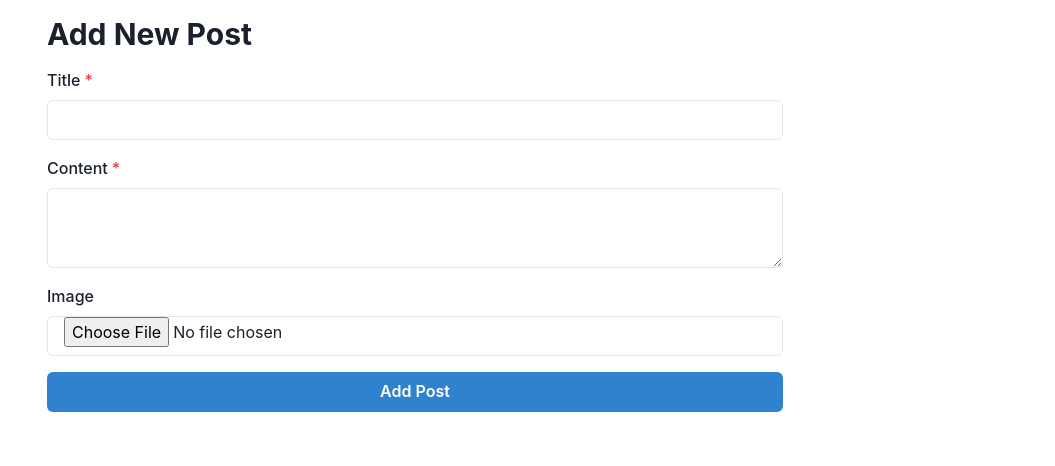
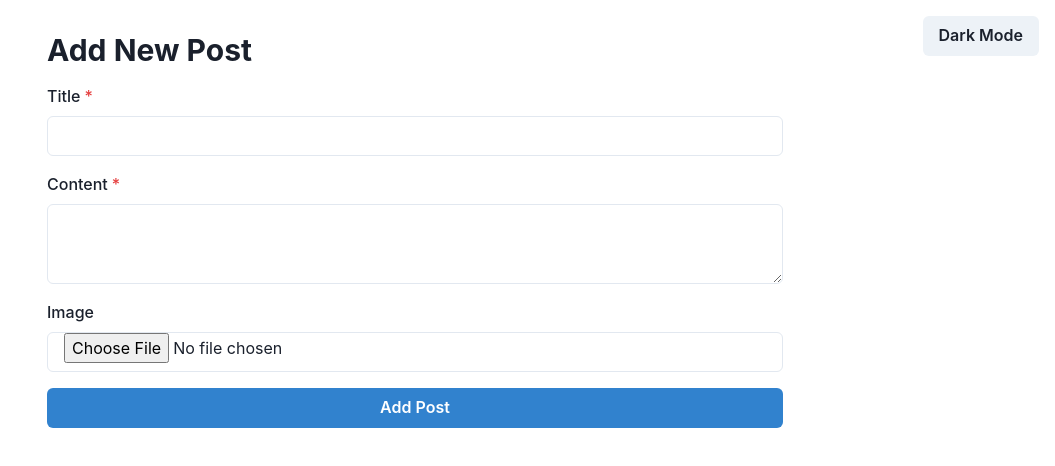
Before and after one commit to GPT-Engineer-App-Dev/serene-scrolls, a React (Vite) app: page /add-post in a window 1280 px wide. Shown: the top 466 px of the page, without its empty margins (225-1280 px from the left). Built offline with nearby package versions, Linux system fonts and the light colour scheme.

Commit message:
Added dark mode feature with a toggle button for the personal blog website.

```diff
--- a/src/main.jsx
+++ b/src/main.jsx
@@ -1,7 +1,7 @@
 import React from "react";
 import ReactDOM from "react-dom/client";
 import App from "./App.jsx";
-import { ChakraProvider, extendTheme } from "@chakra-ui/react";
+import { ChakraProvider, extendTheme, useColorMode, Button } from "@chakra-ui/react";
 
 const colors = {
   brand: {
@@ -11,11 +11,26 @@ const colors = {
   },
 };
 
-const theme = extendTheme({ colors });
+const config = {
+  initialColorMode: "light",
+  useSystemColorMode: false,
+};
+
+const theme = extendTheme({ colors, config });
+
+const ColorModeSwitcher = () => {
+  const { colorMode, toggleColorMode } = useColorMode();
+  return (
+    <Button onClick={toggleColorMode} position="fixed" top="1rem" right="1rem">
+      {colorMode === "light" ? "Dark Mode" : "Light Mode"}
+    </Button>
+  );
+};
 
 ReactDOM.createRoot(document.getElementById("root")).render(
   <React.StrictMode>
     <ChakraProvider theme={theme}>
+      <ColorModeSwitcher />
       <App />
     </ChakraProvider>
   </React.StrictMode>
--- a/src/pages/AddPost.jsx
+++ b/src/pages/AddPost.jsx
@@ -1,5 +1,5 @@
 import { useState } from "react";
-import { Box, Button, Container, FormControl, FormLabel, Heading, Input, Textarea, VStack } from "@chakra-ui/react";
+import { Box, Button, Container, FormControl, FormLabel, Heading, Input, Textarea, VStack, useColorModeValue } from "@chakra-ui/react";
 import { useNavigate } from "react-router-dom";
 
 const AddPost = () => {
@@ -17,7 +17,7 @@ const AddPost = () => {
   };
 
   return (
-    <Container maxW="container.md" mt={4}>
+    <Container maxW="container.md" mt={4} bg={useColorModeValue("white", "gray.800")} p={4} borderRadius="lg">
       <Heading as="h2" size="lg" mb={4}>Add New Post</Heading>
       <Box as="form" onSubmit={handleSubmit}>
         <VStack spacing={4}>
--- a/src/pages/Index.jsx
+++ b/src/pages/Index.jsx
@@ -1,4 +1,4 @@
-import { Box, Container, Flex, Heading, Link, Text, VStack, HStack, Spacer, Divider, Button } from "@chakra-ui/react";
+import { Box, Container, Flex, Heading, Link, Text, VStack, HStack, Spacer, Divider, Button, useColorModeValue } from "@chakra-ui/react";
 import { useEffect, useState } from "react";
 import { Link as RouterLink } from "react-router-dom";
 import { FaTwitter, FaFacebook, FaInstagram } from "react-icons/fa";
@@ -12,7 +12,7 @@ const Index = () => {
   }, []);
   return (
     <Container maxW="container.xl" p={0}>
-      <Flex as="nav" bg="gray.800" color="white" p={4} justifyContent="space-between" alignItems="center">
+      <Flex as="nav" bg={useColorModeValue("gray.800", "gray.200")} color={useColorModeValue("white", "black")} p={4} justifyContent="space-between" alignItems="center">
         <Heading size="md">My Blog</Heading>
         <HStack spacing={4}>
           <Link as={RouterLink} to="/">Home</Link>
@@ -32,7 +32,7 @@ const Index = () => {
           ))}
         </Box>
 
-        <Box flex="1" p={4} bg="gray.50" borderRadius="lg" ml={{ md: 4 }}>
+        <Box flex="1" p={4} bg={useColorModeValue("gray.50", "gray.700")} borderRadius="lg" ml={{ md: 4 }}>
           <Heading as="h3" size="md" mb={4}>Recent Posts</Heading>
           <VStack align="start" spacing={2}>
             {posts.slice(0, 5).map((post, index) => (
@@ -51,7 +51,7 @@ const Index = () => {
         </Box>
       </Flex>
 
-      <Box as="footer" bg="gray.800" color="white" p={4} mt={4}>
+      <Box as="footer" bg={useColorModeValue("gray.800", "gray.200")} color={useColorModeValue("white", "black")} p={4} mt={4}>
         <Flex justifyContent="center" alignItems="center">
           <HStack spacing={4}>
             <Link href="#"><FaTwitter /></Link>
```
